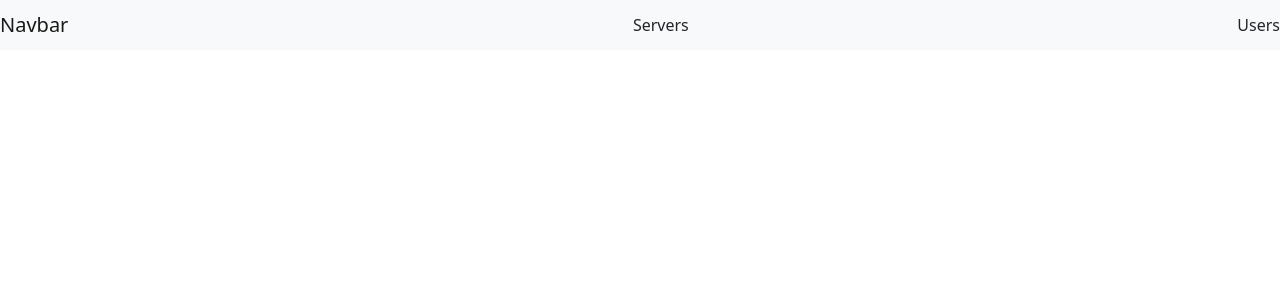
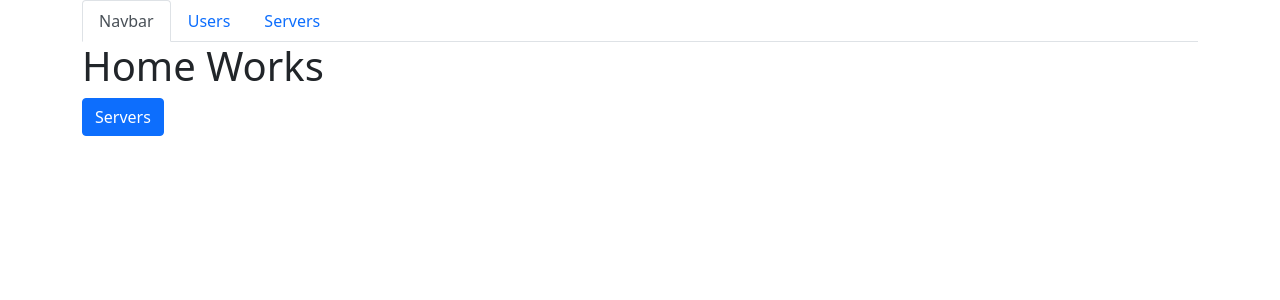
Before and after one commit to hasannasrul/angular-routing, an Angular app: page / in a window 1280 px wide. Shown: the top 300 px of the page. Built offline with nearby package versions, Linux system fonts and the light colour scheme.

Commit message:
6 files modified

```diff
--- a/src/app/app-routing/app-routing.module.ts
+++ b/src/app/app-routing/app-routing.module.ts
@@ -8,7 +8,7 @@ import { UsersComponent } from '../users/users.component';
 const routes: Routes = [
   {path:"",component:HomeComponent},
   {path:"users",component:UsersComponent},
-  {path:"servers",component:ServersComponent},
+  {path:"servers",component:ServersComponent}
 ];
 
 @NgModule({
--- a/src/app/app.component.html
+++ b/src/app/app.component.html
@@ -1,5 +1,32 @@
-<nav class="navbar navbar-light bg-light">
-  <span routerLink="" class="navbar-brand mb-0 h1">Navbar</span>
-  <a routerLink="servers">Servers</a>
-  <a routerLink="users">Users</a>
-</nav>
+<div class="container">
+  <div class="row">
+    <div class="col-xs-12 col-offset-1">
+      <ul class="nav nav-tabs">
+        <li role="presentation">
+          <a
+            class="nav-link"
+            routerLinkActive="active"
+            [routerLinkActiveOptions]="{ exact: true }"
+            routerLink=""
+            >Navbar</a
+          >
+        </li>
+        <li role="presentation">
+          <a class="nav-link" routerLinkActive="active" [routerLink]="['users']"
+            >Users</a
+          >
+        </li>
+        <li role="presentation">
+          <a class="nav-link" routerLinkActive="active" routerLink="servers"
+            >Servers</a
+          >
+        </li>
+      </ul>
+    </div>
+  </div>
+  <div class="row">
+    <div class="col-xs-12 col-offset-1">
+      <router-outlet></router-outlet>
+    </div>
+  </div>
+</div>
--- a/src/app/app.module.ts
+++ b/src/app/app.module.ts
@@ -5,11 +5,12 @@ import { FormsModule } from '@angular/forms';
 import { AppComponent } from './app.component';
 import { ServersComponent } from './servers/servers.component';
 import { UsersComponent } from './users/users.component';
+import { AppRoutingModule } from './app-routing/app-routing.module';
 
 
 
 @NgModule({
-  imports:      [ BrowserModule, FormsModule ],
+  imports:      [ BrowserModule, FormsModule, AppRoutingModule ],
   declarations: [ AppComponent,ServersComponent, UsersComponent],
   bootstrap:    [ AppComponent ]
 })
--- a/src/app/home/home.component.html
+++ b/src/app/home/home.component.html
@@ -1,3 +1,7 @@
-<p>
-home works!
-</p>
+<h1>Home Works</h1>
+<button
+class="btn btn-primary"
+(click)="onLoadServers()"
+  >
+Servers
+</button>
--- a/src/app/home/home.component.ts
+++ b/src/app/home/home.component.ts
@@ -1,4 +1,5 @@
 import { Component, OnInit } from '@angular/core';
+import { Router } from '@angular/router';
 
 @Component({
   selector: 'app-home',
@@ -7,9 +8,13 @@ import { Component, OnInit } from '@angular/core';
 })
 export class HomeComponent implements OnInit {
 
-  constructor() { }
+  constructor( private router: Router) { }
 
   ngOnInit() {
   }
 
+  onLoadServers(){
+    this.router.navigate(['servers']);
+  }
+
 }
--- a/src/app/servers/servers.component.html
+++ b/src/app/servers/servers.component.html
@@ -1,3 +1 @@
-<p>
-servers works!
-</p>
+<h1>Servers works</h1>
```
